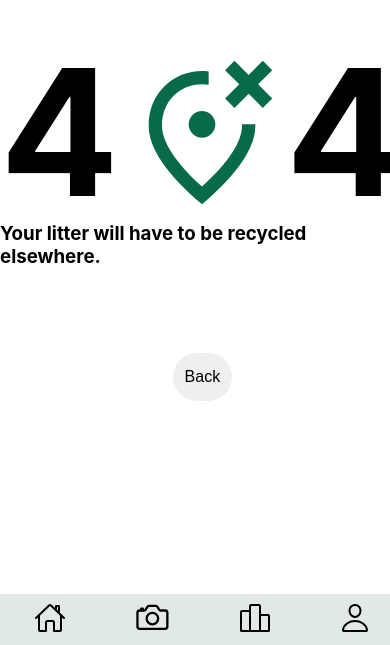
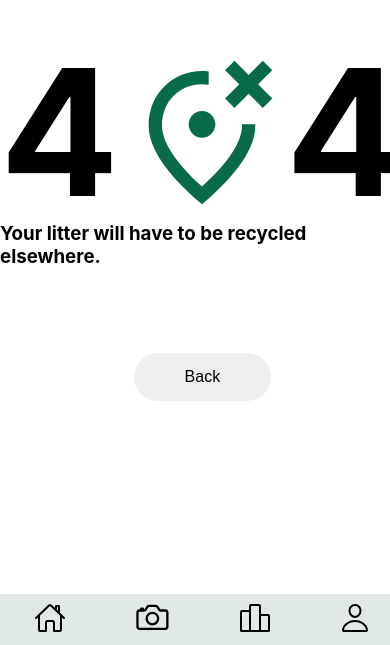
Before and after one commit to codeforsanjose/litter.ai, a React (Create React App) app in the folder client/: page /404 in a window 390 px wide. Shown: the part 199-844 px from the top of the page. Built offline with nearby package versions, Linux system fonts and the light colour scheme.

Commit message:
PageNotFound back button changes size based on screen size

```diff
--- a/client/src/css/PageNotFound.css
+++ b/client/src/css/PageNotFound.css
@@ -40,12 +40,18 @@
 
 /* Phones */
 @media only screen and (max-width: 600px) {
-
+  .PNF-container
+  .PNF-buttons button {
+    width: 35dvw;
+  }
 }
 
 /* Portrait tablets and large phones */
 @media only screen and (min-width: 601px) and (max-width: 1024px) {
-
+  .PNF-container
+  .PNF-buttons button {
+    width: 30dvw;
+  }
 }
 
 /* Small laptops and desktops */
```
